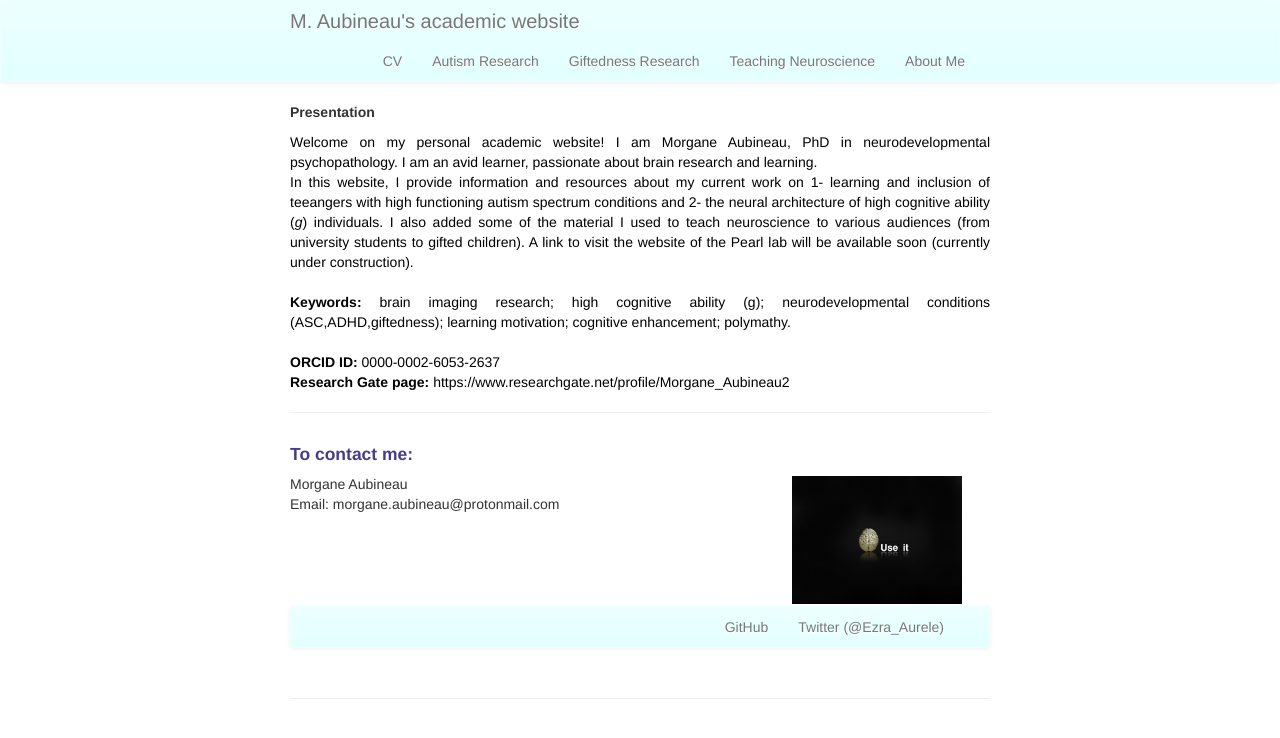
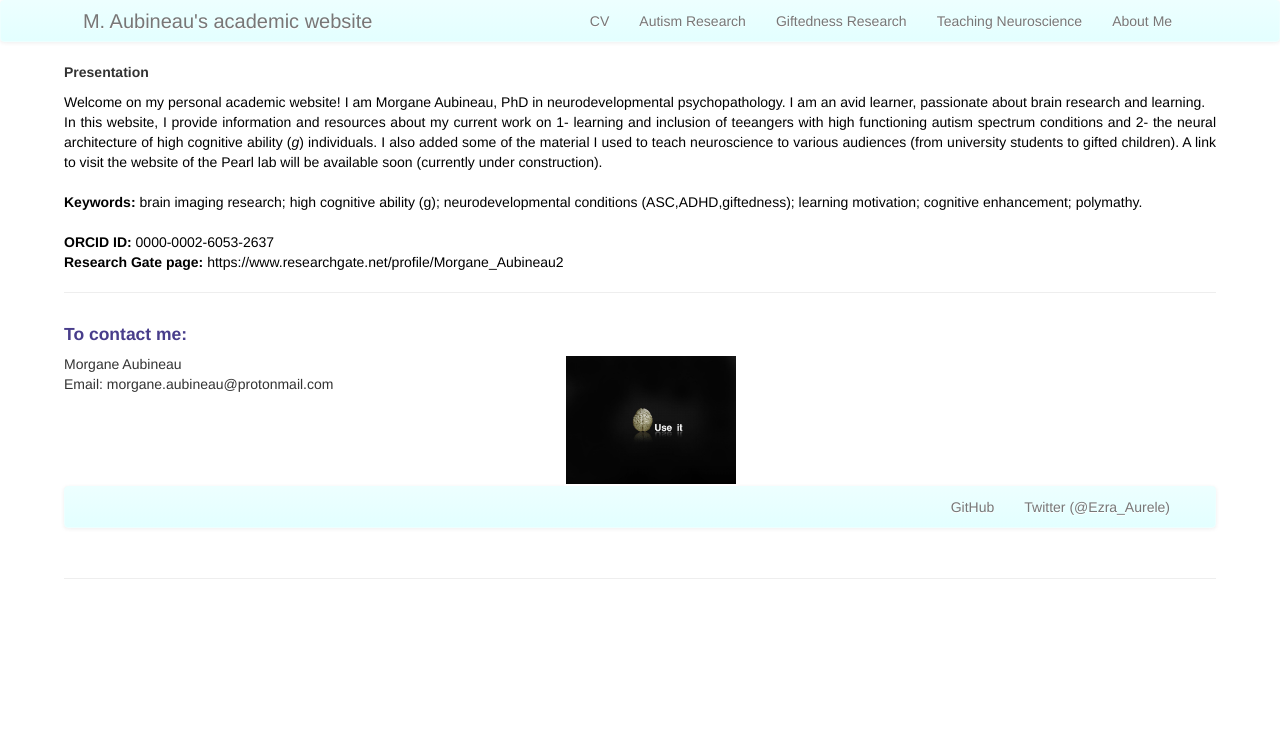
Before and after one commit to morgane-aubineau/My_personal_website, a Jekyll site: the page built from index.md, in a window 1280 px wide. Shown: the top 738 px of the page. Built offline with Jekyll 4.4.1, drawn with Linux system fonts in a browser that asks for light colours.

Commit message:
Update style.css

```diff
--- a/assets/themes/twitter/css/style.css
+++ b/assets/themes/twitter/css/style.css
@@ -1,7 +1,7 @@
 /* Custom container */
 .container-narrow {
   margin: 0 auto;
-  max-width: 700px; }
+  max-width: 90%; }
 
 .container-narrow > hr {
   margin: 30px 0; }
@@ -32,13 +32,13 @@
 .tag_box {
   list-style: none;
   margin: 0;
-  overflow: hidden; }
+  overflow: scroll; }
 
 .tag_box li {
   line-height: 28px; }
 
 .tag_box li i {
-  opacity: 0.9; }
+  opacity: 0.7; }
 
 .tag_box.inline li {
   float: left; }
@@ -46,7 +46,7 @@
 .tag_box a {
   padding: 3px 6px;
   margin: 2px;
-  background: #eee;
+  background: #bebebe;
   color: #555;
   border-radius: 3px;
   text-decoration: none;
@@ -57,9 +57,9 @@
   font-size: 0.8em; }
 
 .tag_box a:hover {
-  background-color: #e5e5e5; }
+  background-color: #abcee5; }
 
 .tag_box a.active {
   background: #57A957;
   border: 1px solid #4c964d;
-  color: #FFF; }
+  color: #d5ddfd; }
```
